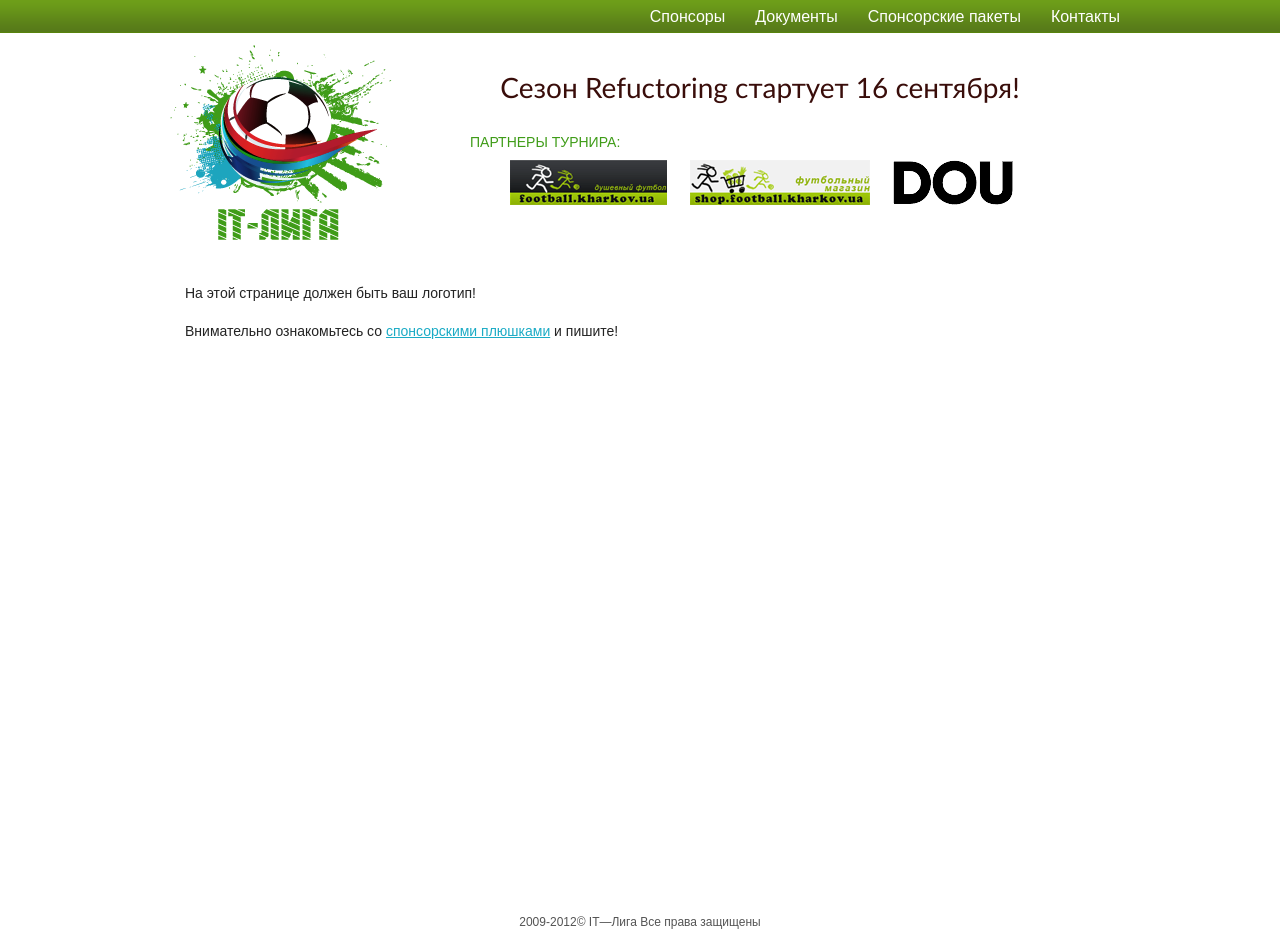
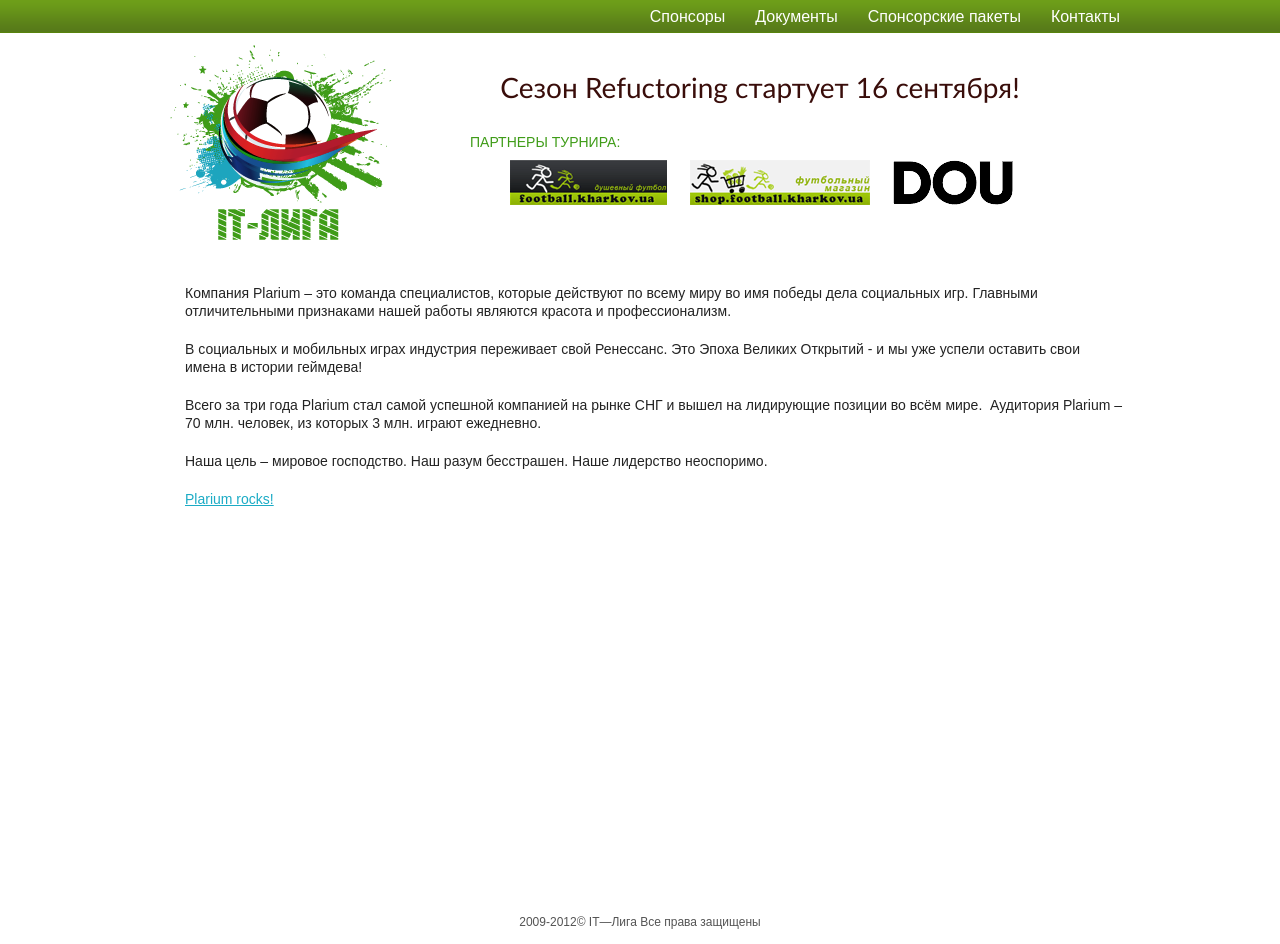
Before and after one commit to denikus/itleague_kharkov, a Jekyll site: the page built from sponsors.html, in a window 1280 px wide. Built offline with Jekyll 4.4.1, drawn with Linux system fonts in a browser that asks for light colours.

Commit message:
Update sponsors.html
Added plarium as sponsor

```diff
--- a/sponsors.html
+++ b/sponsors.html
@@ -2,9 +2,24 @@
 layout: inner
 ---
 <p>
-На этой странице должен быть ваш логотип!
+Компания Plarium – это команда специалистов, которые действуют по всему миру во имя победы дела социальных игр.
+Главными отличительными признаками нашей работы являются красота и
+профессионализм.
+</p>
+<p>
+В социальных и мобильных играх индустрия переживает свой Ренессанс. Это
+Эпоха Великих Открытий - и мы уже успели оставить свои имена в истории
+геймдева!
+</p>
+<p>
+Всего за три года Plarium стал самой успешной компанией на рынке СНГ и
+вышел на лидирующие позиции во всём мире.  Аудитория Plarium – 70 млн. человек, из которых 3 млн. играют ежедневно.
+</p>
+<p>
+Наша цель – мировое господство. Наш разум бесстрашен. Наше лидерство
+неоспоримо.
 </p>
 
 <p>
-Внимательно ознакомьтесь со <a href="/sponsor-packages.html">спонсорскими плюшками</a> и пишите!
+<a href="http://plarium.com/" target="_blank">Plarium rocks!</a>
 </p>
```
